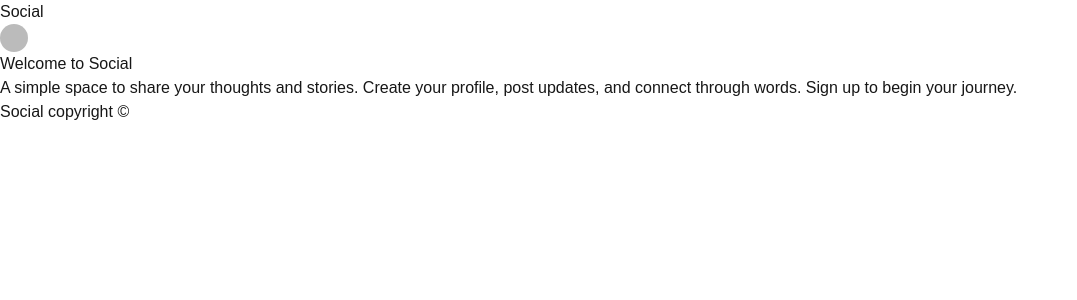
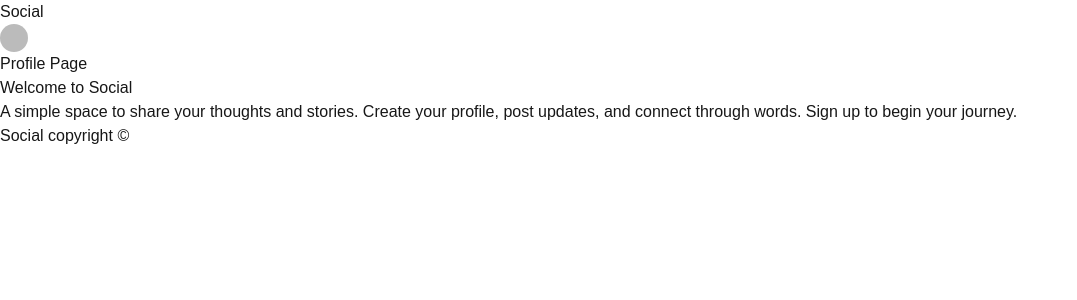
Before and after one commit to David-Nakeeran/social, a Next.js app: page / in a window 1280 px wide. Shown: the top 300 px of the page, without its empty margins (0-1077 px from the left). Built offline with nearby package versions, Linux system fonts and the light colour scheme; no server answers; sample sign-in values are in the browser's storage; some icons are missing.

Commit message:
Feact: added user nav to header

```diff
--- a/src/components/Header.tsx
+++ b/src/components/Header.tsx
@@ -1,10 +1,14 @@
 import HeaderNav from "./HeaderNav";
+import UserNav from "./UserNav";
+import { auth } from "@clerk/nextjs/server";
 
-export default function Header() {
+export default async function Header() {
+  const { userId } = await auth();
   return (
     <header>
       <h1>Social</h1>
       <HeaderNav />
+      {userId ? <UserNav /> : null}
     </header>
   );
 }
```
